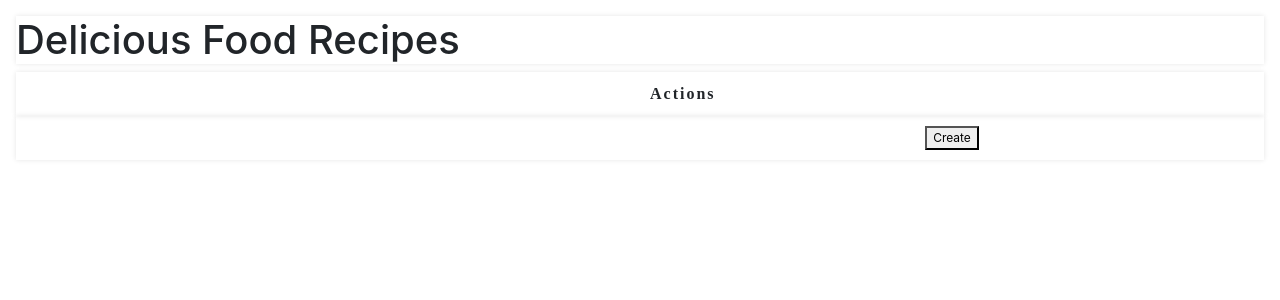
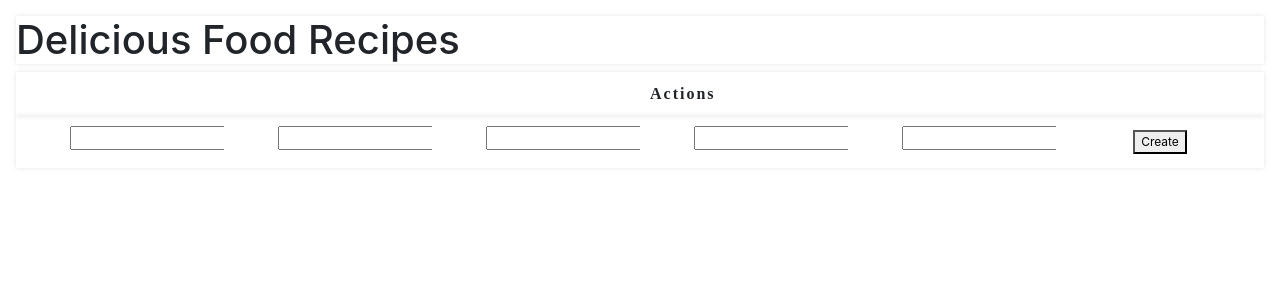
Before and after one commit to mvrylan/recipe-app-react, a React (Create React App) app: page / in a window 1280 px wide. Shown: the top 300 px of the page. Built offline with nearby package versions, Linux system fonts and the light colour scheme; the HTML template or start-up script is replaced by a standard one; a web font is replaced by a local one.

Commit message:
Added form field and made it submittable

```diff
--- a/src/RecipeCreate.js
+++ b/src/RecipeCreate.js
@@ -5,13 +5,56 @@ function RecipeCreate() {
   // TODO: When the form is submitted, a new recipe should be created, and the form contents cleared.
   // TODO: Add the required input and textarea form elements.
   // TODO: Add the required submit and change handlers.
+  const initialFormState = {
+    name: "",
+    cuisine: "",
+    photo: "",
+    ingredients: "",
+    preparation: "",
+  }
+  const [recipeData, setRecipeData] = useState ({ ...initialFormState });
+  const handleChange = ({ target }) => {
+    setRecipeData({
+      ...recipeData,
+      [target.name]: target.value,
+    })
+  }
+  const handleSubmit = (event) => {
+    event.preventDefault();
+    console.log("SUBMITTED WITH GRACE", recipeData);
+    setRecipeData(initialFormState)
+  }
 
   return (
-    <form name="create">
+    <form name="create" onSubmit={handleSubmit}>
       <table>
         <tbody>
           <tr>
-            <td></td>
+            <td>
+              <label htmlFor="name">
+                <input id="name" type="text" name="name" onChange={handleChange} value={recipeData.name} />
+              </label>
+            </td>
+            <td>
+              <label htmlFor="cuisine">
+                <input id="cuisine" type="text" name="cuisine" onChange={handleChange} value={recipeData.cuisine} />
+              </label>
+            </td>
+            <td>
+              <label htmlFor="photo">
+                <input id="photo" type="text" name="photo" onChange={handleChange} value={recipeData.photo} />
+              </label>
+            </td>
+            <td>
+              <label htmlFor="ingredients">
+                <input id="ingredients" type="text" name="ingredients" onChange={handleChange} value={recipeData.ingredients} />
+              </label>
+            </td>
+            <td>
+              <label htmlFor="preparation">
+                <input id="preparation" type="text" name="preparation" onChange={handleChange} value={recipeData.preparation} />
+              </label>
+            </td>
             <td>
               <button type="submit">Create</button>
             </td>
```
